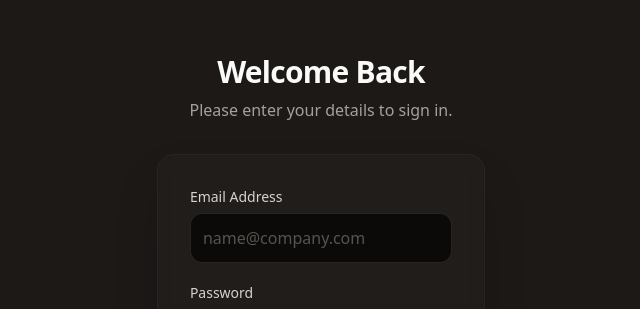
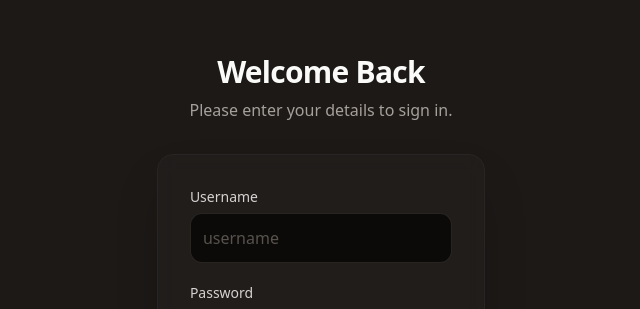
Before and after one commit to cesarzb/focus-tracker-frontend, a React (Vite) app: page /login in a window 1280 px wide. Shown: the part 119-428 px from the top of the page, without its empty margins (319-959 px from the left). Built offline with nearby package versions, Linux system fonts and the light colour scheme; no server answers.

Commit message:
Refactored Login page

```diff
--- a/src/components/Login/Login.tsx
+++ b/src/components/Login/Login.tsx
@@ -17,12 +17,11 @@ const Login = () => {
           <form className="space-y-5">
             <div>
               <label className="mb-1.5 block text-sm font-medium text-stone-300">
-                Email Address
+                Username
               </label>
               <input
-                type="email"
-                id="email"
-                placeholder="name@company.com"
+                type="text"
+                placeholder="username"
                 className="w-full rounded-xl bg-stone-950 border border-stone-700/50 p-3 text-stone-50 placeholder:text-stone-600 outline-none focus:border-orange-500/50 focus:ring-4 focus:ring-orange-500/10 transition-all"
               />
             </div>
@@ -35,7 +34,6 @@ const Login = () => {
               </div>
               <input
                 type="password"
-                id="password"
                 placeholder="••••••••"
                 className="w-full rounded-xl bg-stone-950 border border-stone-700/50 p-3 text-stone-50 placeholder:text-stone-600 outline-none focus:border-orange-500/50 focus:ring-4 focus:ring-orange-500/10 transition-all"
               />
```
